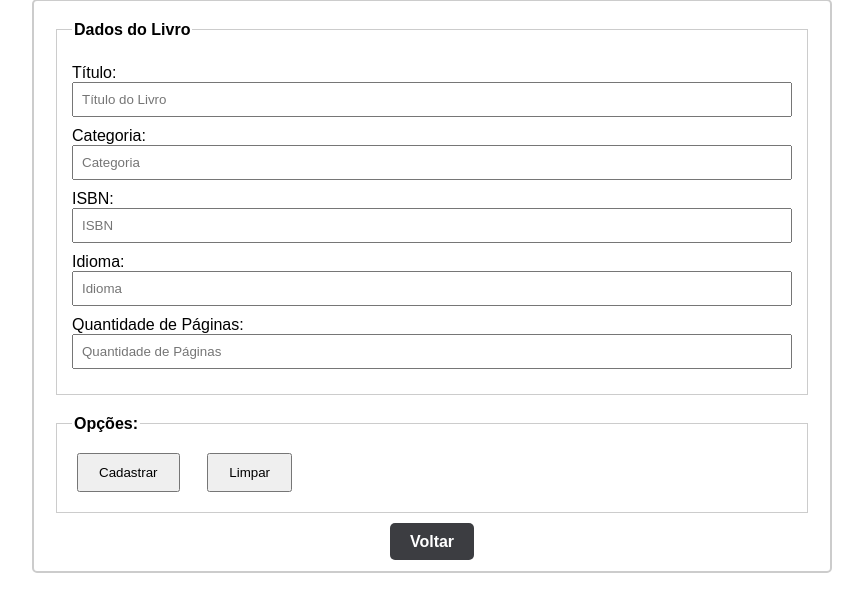
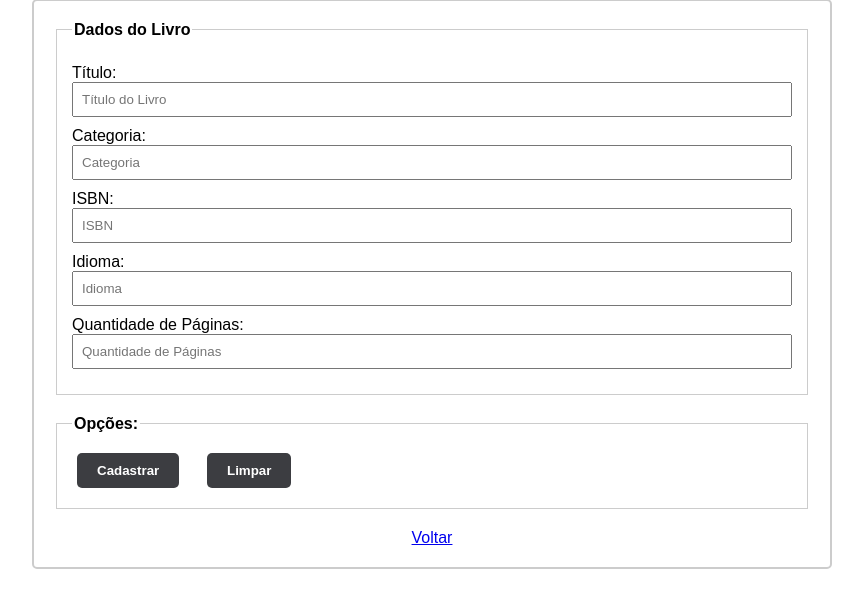
Before and after one commit to Harthuz/livrariaCRUD, a PHP site: page /pages/cadastrar.php in a window 1280 px wide. Shown: the part 129-741 px from the top of the page, without its empty margins (208-1071 px from the left). Run offline with PHP 8.4, Linux system fonts and the light colour scheme.

Commit message:
style: mudando estilo botões cadastrar

```diff
--- a/assets/css/cadastrar.css
+++ b/assets/css/cadastrar.css
@@ -74,7 +74,7 @@ input[type="submit"], input[type="reset"] {
     margin-top: 20px;
 }
 
-.botao-voltar {
+.botao {
     background-color: #3C3D41;
     color: white;
     padding: 10px 20px;
@@ -86,6 +86,6 @@ input[type="submit"], input[type="reset"] {
     transition: background-color 0.3s;
 }
 
-.botao-voltar:hover {
+.botao:hover {
     background-color: #2c2c2c;
 }
--- a/pages/cadastrar.php
+++ b/pages/cadastrar.php
@@ -27,8 +27,8 @@
                 </fieldset>
                 <fieldset id="b">
                     <legend><b>Opções:</b></legend>
-                    <input name="btenviar_livro" type="submit" value="Cadastrar"> &nbsp;&nbsp;
-                    <input name="limpar" type="reset" value="Limpar">
+                    <input class="botao" name="btenviar_livro" type="submit" value="Cadastrar"> &nbsp;&nbsp;
+                    <input class="botao" name="limpar" type="reset" value="Limpar">
                 </fieldset>
             </form>
             <div class="button-container">
@@ -47,12 +47,12 @@
                 </fieldset>
                 <fieldset id="b">
                     <legend><b>Opções:</b></legend>
-                    <input name="btenviar_autor" type="submit" value="Cadastrar"> &nbsp;&nbsp;
-                    <input name="limpar" type="reset" value="Limpar">
+                    <input class="botao" name="btenviar_autor" type="submit" value="Cadastrar"> &nbsp;&nbsp;
+                    <input class="botao" name="limpar" type="reset" value="Limpar">
                 </fieldset>
             </form>
             <div class="button-container">
-                <a href="../index.html" class="botao-voltar">Voltar</a>
+                <a href="../index.html" class="botao">Voltar</a>
             </div>
         </div>
         <div class="tab-content" id="tab3">
@@ -67,8 +67,8 @@
                 </fieldset>
                 <fieldset id="b">
                     <legend><b>Opções:</b></legend>
-                    <input name="btenviar_autoria" type="submit" value="Cadastrar"> &nbsp;&nbsp;
-                    <input name="limpar" type="reset" value="Limpar">
+                    <input class="botao" name="btenviar_autoria" type="submit" value="Cadastrar"> &nbsp;&nbsp;
+                    <input class="botao" name="limpar" type="reset" value="Limpar">
                 </fieldset>
             </form>
             <div class="button-container">
```
